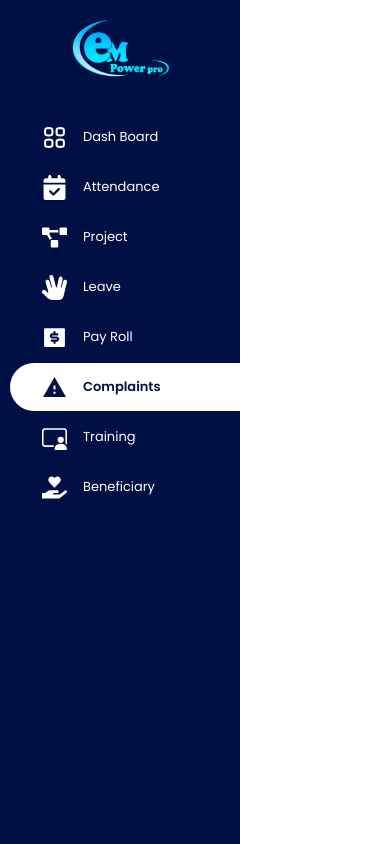
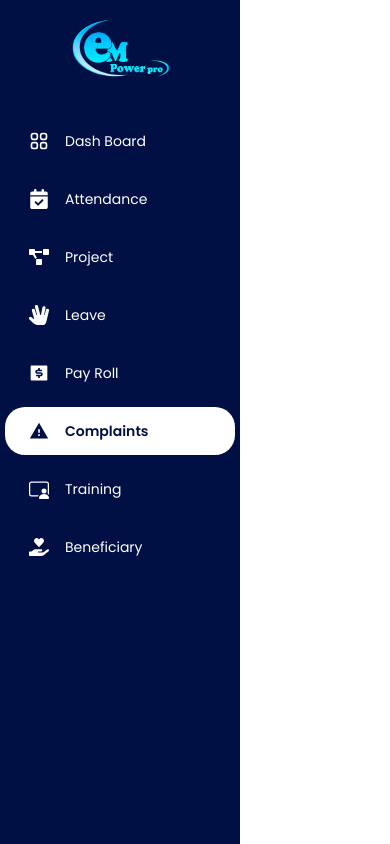
Before and after one commit to Samaralagan/EmPowerPro, a React (Create React App) app: page /Complaints in a window 390 px wide. Built offline with nearby package versions, Linux system fonts and the light colour scheme.

Commit message:
adjust the issues with sidenav bar and attendance page

```diff
--- a/src/components/AttendanceComponent/Attendance.css
+++ b/src/components/AttendanceComponent/Attendance.css
@@ -17,10 +17,10 @@
     display: flex;
     flex-direction: column;
     margin-left: 15rem;
-    margin-top: -38rem;
+    margin-top: 10rem;
     padding: 1rem;
+
   }
-
 
 
   .rectangles-container {
--- a/src/components/AttendanceComponent/Attendance.jsx
+++ b/src/components/AttendanceComponent/Attendance.jsx
@@ -9,9 +9,12 @@ import LineChart from './LineChart'
 
 function Attendance() {
     return (
-        <div className='attendance-body'>
-            <Header />
-            <hr className='header-hr' />
+        <div>
+         <Header />
+
+         <div className='attendance-body'>
+
+
 
             <div className='rectangles-container'>
                 <div className='rectangle_diff'>
@@ -173,6 +176,7 @@ function Attendance() {
 
 
         </div>
+        </div>
     )
 }
 
--- a/src/components/common/SideBar.css
+++ b/src/components/common/SideBar.css
@@ -1,75 +1,200 @@
-:root{
-  --Main-color:#000F44;
-  --Sub-color:#FFFFFF;
-  --available:#F37C98;
-  --approved:#9BF37C;
-  --rejected:#F39F7C;
-  --pending:#FFAC0A;
-  --approved-btn:#02C416;
-  --Light:#D9D9D9;
-  --Flex-heading:#FFBB00;
+:root {
+  --Main-color: #000F44;
+  --Sub-color: #FFFFFF;
+  --available: #F37C98;
+  --approved: #9BF37C;
+  --rejected: #F39F7C;
+  --pending: #FFAC0A;
+  --approved-btn: #02C416;
+  --Light: #D9D9D9;
+  --Flex-heading: #FFBB00;
   --1ST-COLOR: linear-gradient(to right, #000F44 0%, #00186B 72%, #0025AA 100%);
 }
-.side-bar{
+
+.side-bar {
   width: 15rem;
   height: 100vh;
   background-color: var(--Main-color);
   color: var(--Sub-color);
   overflow: hidden;
+}
 
-}
-.side-bar-logo{
+.side-bar-logo {
   display: flex;
   justify-content: center;
   margin-top: 1rem;
-  /* margin-right: 5rem; */
 }
-.side-bar-logo img{
+
+.side-bar-logo img {
   height: 4rem;
+  width: auto;
 }
-.side-bar-links{
+
+.side-bar-links {
   display: flex;
   flex-direction: column;
   margin-top: 2rem;
   width: 100%;
+}
 
-}
-.side-bar-link{
+.side-bar-link {
   display: flex;
   align-items: center;
-  margin: 1px 10px ;
+  margin: 1px 10px;
   height: 3rem;
   padding-left: 2rem;
   margin-right: 0rem;
-  border-radius:  40px 0px 0px 40px;
+  border-radius: 40px 0px 0px 40px;
+}
 
-
-
-}
-.side-bar-link:hover{
+.side-bar-link:hover {
   background-color: var(--Sub-color);
   color: var(--Main-color);
   cursor: pointer;
   background-color: rgb(223, 223, 223);
   font-weight: 600;
   transition: 0.3s ease;
-
 }
 
-.side-bar-link-icon{
- font-size: 25px;
- margin-right: 1rem;
+.side-bar-link-icon {
+  font-size: 25px;
+  margin-right: 1rem;
 }
-.side-bar-link-text{
-font-size: 13px;
-margin: 0;
+
+.side-bar-link-text {
+  font-size: 13px;
+  margin: 0;
 }
+
 .side-bar-link.active {
-  background-color: white; /* Highlight color for the active link */
-  color:var(--Main-color); /* Text color for the active link */
+  background-color: white;
+  color: var(--Main-color);
   font-weight: 600;
 }
 
 .side-bar-link.active .side-bar-link-icon {
-  color: var(--Main-color); /* Icon color for the active link */
+  color: var(--Main-color);
 }
+
+@media (max-width: 768px) {
+  .side-bar {
+    width: 100%;
+    height: auto;
+  }
+
+  .side-bar-logo {
+    margin-top: 1rem;
+  }
+
+  .side-bar-logo img {
+    height: 3rem;
+    width: auto;
+  }
+
+  .side-bar-links {
+    margin-top: 1rem;
+  }
+
+  .side-bar-link {
+    margin: 5px;
+    padding-left: 1rem;
+    border-radius: 20px;
+  }
+
+  .side-bar-link-icon {
+    font-size: 20px;
+    margin-right: 0.5rem;
+  }
+
+  .side-bar-link-text {
+    font-size: 12px;
+  }
+}
+
+
+.side-bar {
+  width: 15rem;
+  height: 100vh;
+  background-color: var(--Main-color);
+  color: var(--Sub-color);
+  overflow: hidden;
+  position: fixed;
+  top: 0;
+  left: 0;
+}
+
+.side-bar-logo {
+  display: flex;
+  justify-content: center;
+  margin-top: 1rem;
+}
+
+.side-bar-logo img {
+  height: 4rem;
+  width: auto;
+}
+
+.side-bar-links {
+  display: flex;
+  flex-direction: column;
+  margin-top: 2rem;
+  width: 100%;
+}
+
+.side-bar-link {
+  display: flex;
+  align-items: center;
+  margin: 5px;
+  padding-left: 1.5rem;
+  border-radius: 20px;
+  transition: background-color 0.3s ease, color 0.3s ease;
+  position: relative;
+}
+
+.side-bar-link:hover {
+  background-color: var(--Sub-color);
+  color: var(--Main-color);
+  cursor: pointer;
+  font-weight: 600;
+}
+
+.side-bar-link-icon {
+  font-size: 20px;
+  margin-right: 1rem;
+}
+
+.side-bar-link-text {
+  font-size: 14px;
+  margin: 0;
+}
+
+
+.attendance-options {
+  position: absolute;
+  top: calc(100% + 5px);
+  right: 0;
+  width: 13rem;
+  background-color: var(--Sub-color);
+  color: var(--Main-color);
+  border-radius: 10px;
+  box-shadow: 0 0 10px rgba(0, 0, 0, 0.1);
+  display: none;
+  z-index: 10;
+
+}
+.side-bar-link.active .attendance-options {
+  display: block;
+}
+
+.side-bar-sub-link {
+  padding: 0.5rem 1rem;
+  font-size: 13px;
+  cursor: pointer;
+  transition: background-color 0.3s ease, color 0.3s ease;
+  border-radius: 5px;
+}
+
+.side-bar-sub-link:hover {
+  background-color: var(--Main-color);
+  color: var(--Sub-color);
+}
--- a/src/components/common/SideBar.jsx
+++ b/src/components/common/SideBar.jsx
@@ -1,4 +1,4 @@
-import React from 'react';
+import React, { useState } from 'react';
 import './SideBar.css';
 import { EmployeeSidebar } from '../constants/contents';
 import logo from '../../assets/images/logo.png';
@@ -7,7 +7,7 @@ import { useNavigate, useLocation } from 'react-router-dom';
 const SideBar = () => {
   const navigate = useNavigate();
   const location = useLocation();
-
+  const [showSubLinks, setShowSubLinks] = useState(false);
 
   const handlePage = (PageName) => {
     navigate(`/${PageName}`);
@@ -21,6 +21,10 @@ const SideBar = () => {
 
   const activePageName = getActivePageName();
 
+  const toggleSubLinks = () => {
+    setShowSubLinks(!showSubLinks);
+  };
+
   return (
     <div className='side-bar'>
       <div className='side-bar-logo'>
@@ -32,9 +36,17 @@ const SideBar = () => {
             key={index}
             className={`side-bar-link ${activePageName === sidebar.name ? 'active' : ''}`}
             onClick={() => handlePage(sidebar.name)}
+            onMouseEnter={() => sidebar.name === 'Attendance' && toggleSubLinks()}
+            onMouseLeave={() => sidebar.name === 'Attendance' && toggleSubLinks()}
           >
             {<sidebar.icon className='side-bar-link-icon' />}
             <p className='side-bar-link-text'>{sidebar.name}</p>
+            {sidebar.name === 'Attendance' && showSubLinks && (
+              <div className='attendance-options'>
+                <div className='side-bar-sub-link'>Attendance</div>
+                <div className='side-bar-sub-link'>Leaves</div>
+              </div>
+            )}
           </div>
         ))}
       </div>
--- a/src/components/constants/contents.js
+++ b/src/components/constants/contents.js
@@ -17,6 +17,9 @@ import about_img1 from '../../assets/images/image 1.png'
 import about_img2 from '../../assets/images/image 2.png'
 import about_img3 from '../../assets/images/image 3.png'
 import about_img4 from '../../assets/images/image 4.png'
+
+
+
 
 export const EVENT ={
     title:'OUR  INNOVATIONS',
@@ -65,15 +68,16 @@ export const ABOUT = {
 }
 
 export const EmployeeSidebar = [
-    {name:'Dash Board',icon:GrAppsRounded },
-    {name:'Attendance',icon:FaCalendarCheck },
-    {name:'Project',icon:FaProjectDiagram },
-    {name:'Leave',icon:FaHandSpock },
-    {name:'Pay Roll',icon:RiMoneyDollarBoxFill },
-    {name:'Complaints',icon:MdReportProblem  },
-    {name:'Training',icon:BsPersonVideo3 },
-    {name:'Beneficiary',icon:FaHandHoldingHeart }
-]
+    { name: 'Dash Board', icon: GrAppsRounded },
+    { name: 'Attendance', icon: FaCalendarCheck, subLinks: ['Attendance', 'Leaves'] },
+    { name: 'Project', icon: FaProjectDiagram },
+    { name: 'Leave', icon: FaHandSpock },
+    { name: 'Pay Roll', icon: RiMoneyDollarBoxFill },
+    { name: 'Complaints', icon: MdReportProblem },
+    { name: 'Training', icon: BsPersonVideo3 },
+    { name: 'Beneficiary', icon: FaHandHoldingHeart }
+];
+
 
 export const TeamLeaderSidebar = [
     {name:'Dash Board',icon:<GrAppsRounded />},
--- a/src/components/layout/Header.css
+++ b/src/components/layout/Header.css
@@ -16,6 +16,11 @@
   width: 100%;
   height: 6vh;
   border-radius: 10px;
+  position: fixed;
+  margin-left: 16rem;
+  margin-top: -9rem;
+
+
   /* box-shadow:
   -10px 0px 10px rgba(0, 0, 0, 0.2),
   0px -10px 10px rgba(0, 0, 0, 0.2),
@@ -30,13 +35,16 @@
 }
 
 .header-content h2{
-  font-size: 13px;
+  font-size: 15px;
   margin: 0;
   color: var(--Main-color);
 }
  .header-profile{
-  margin-left: 55vw;
+  margin-left: 54vw;
   font-size: 20px;
+  display: flex;
+  justify-content: space-between;
+  gap: 20px;
 
 }
 .header-content div img{
@@ -57,4 +65,5 @@
 }
 .notify-icon{
   color: var(--Main-color);
+  margin-top: 10px;
 }
--- a/src/components/layout/Header.jsx
+++ b/src/components/layout/Header.jsx
@@ -13,6 +13,10 @@ const Header = () => {
               <img src={img} alt="" className='profile-pic' />
               <FaBell className='notify-icon'/>
             </div>
+
+            <hr className='header-hr'></hr>
+
+
         </div>
 
     </div>
```
